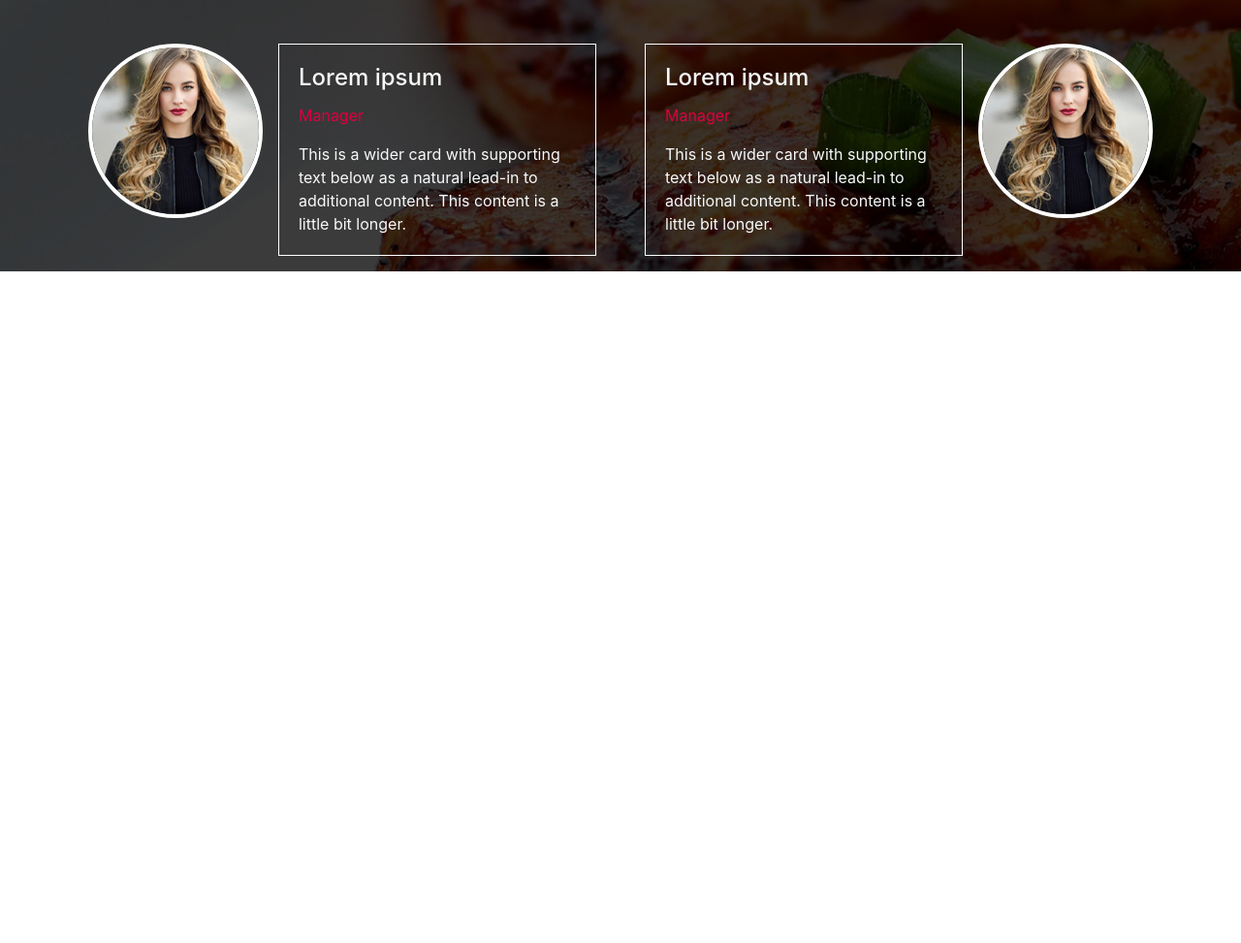
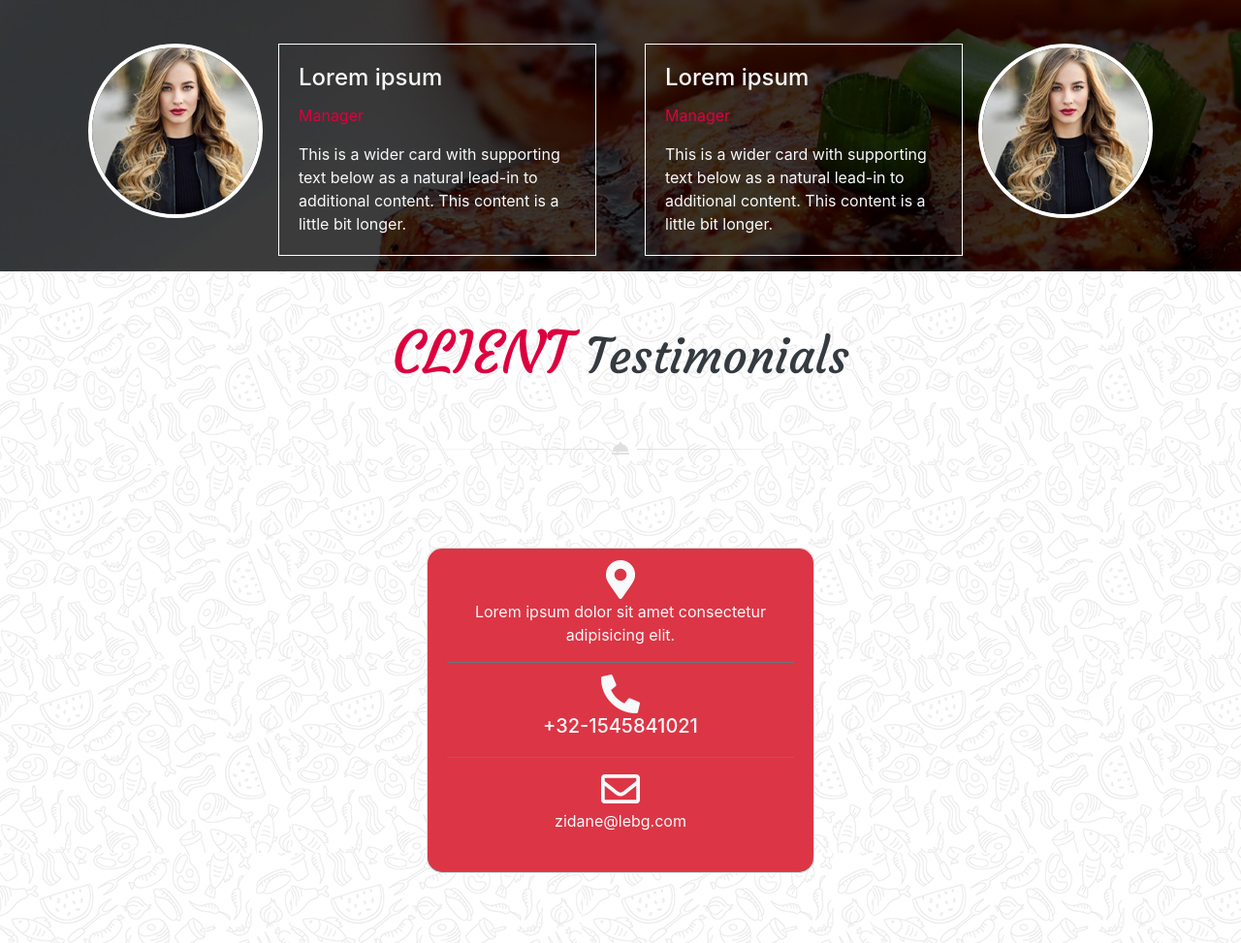
Before and after one commit to oussamaghzl/siteduchef, a website: page index.html in a window 1280 px wide. Shown: the part 5587-6560 px from the top of the page at 97% size. Before the commit the page ends 5867 px from the top, so only its background shows below. Drawn offline with nearby package versions, Linux system fonts and the light colour scheme.

Commit message:
Septieme section fini

```diff
--- a/index.html
+++ b/index.html
@@ -712,6 +712,33 @@
     </div>
 
 
+  </section>
+
+  <!-- Sixieme section -->
+
+  <section style="background-image: url('./public/img/main_bg.jpg');">
+
+    <div class="text-center py-5">
+      <h2 class="text-dark"><span class="h2red py-5">Client</span> Testimonials</h2>
+      <img class="py-5" src="./public/img/decoration_line.png" alt="">
+    </div>
+
+    <div class="testi container pb-5 w-50">
+      <div class="card text-light mx-auto mb-4 " style="max-width: 25rem; border-radius: 15px;">
+        <div class="card-header text-center bg-danger border-secondary" style="border-radius: 15px;">
+          <i style="font-size: 40px;" class="fas fa-map-marker-alt"></i>
+          <p>Lorem ipsum dolor sit amet consectetur adipisicing elit.</p>
+          <div class="card-footer bg-danger border-secondary">
+            <i style="font-size: 40px;" class="fas fa-phone-alt"></i>
+            <h5>+32-1545841021</h5>
+          </div>
+
+        <div class="card-footer bg-danger border-secondary">
+          <i style="font-size: 40px;" class="far fa-envelope"></i>
+          <p>zidane@lebg.com</p>
+        </div>
+      </div>
+    </div>
 
   </section>
 
```
Also changed, not shown: src/sass/modules/_styles.sass (+4 -3 lines).
